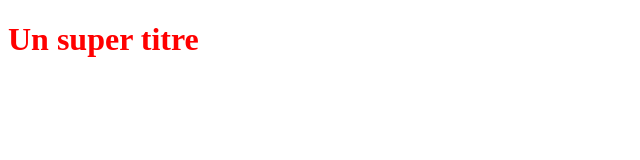
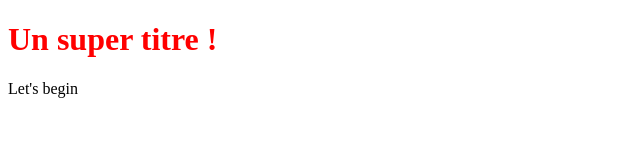
Before and after one commit to Amolori/OpenClassroomsProject, a plain HTML site: page index.html in a window 1280 px wide. Shown: the whole page, without its empty margins (0-640 px from the left). Drawn offline with Linux system fonts and the light colour scheme.

Commit message:
Modifications

```diff
--- a/index.html
+++ b/index.html
@@ -5,6 +5,7 @@
    <link rel="stylesheet" type="text/css" href="styles.css">
 </head>
 <body>
-   <h1>Un super titre</h1>
+   <h1>Un super titre !</h1>
+   <p>Let's begin</p>
 </body>
 </html>
```
